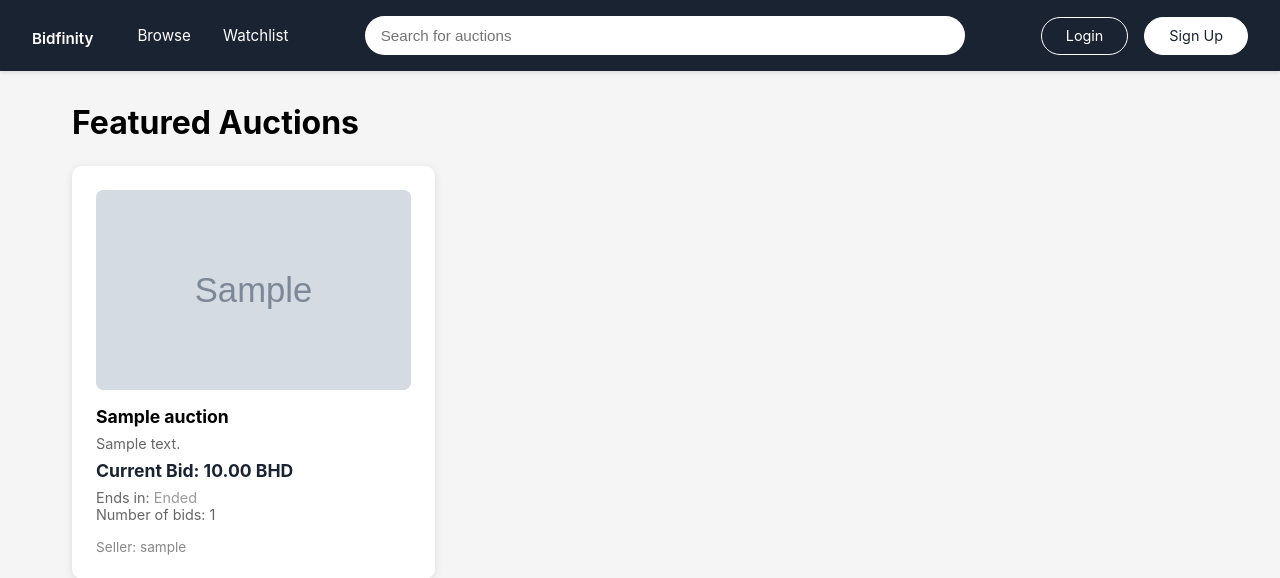
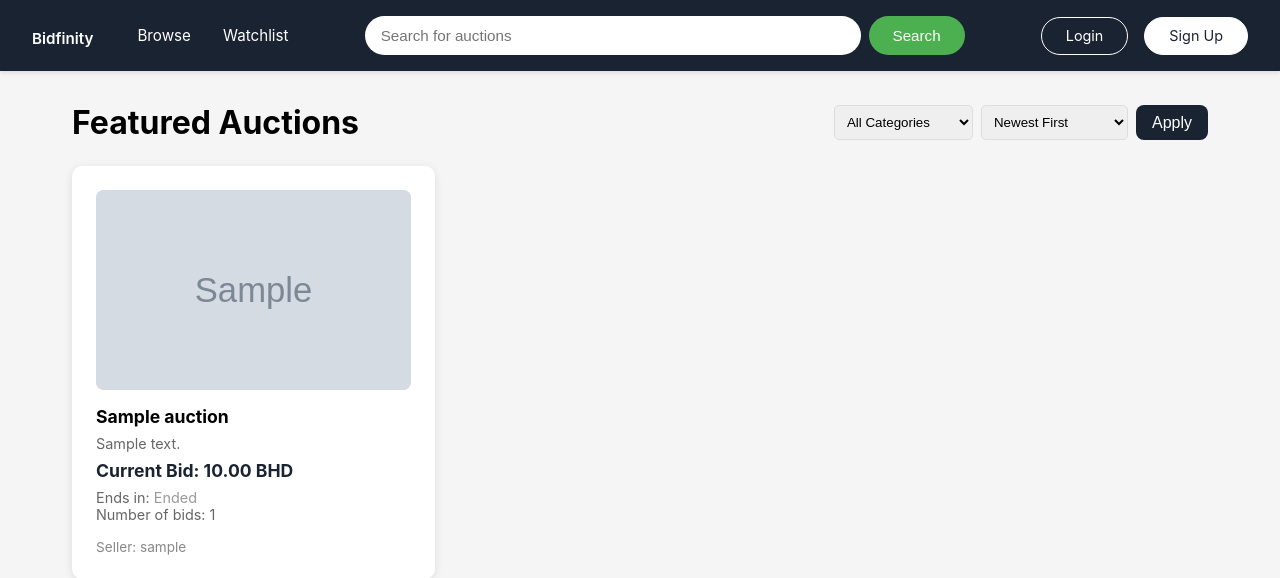
Before and after one commit to ebrahimpoly02/OnlineAuctionSystem, a Django app: page / in a window 1280 px wide. Shown: the top 578 px of the page. Run offline with Django 4.2, Linux system fonts and the light colour scheme; tables that the repository leaves empty hold one stand-in row (values such as "Sample post"); grey boxes marked "Sample" are stand-in pictures.

Commit message:
added search and filtering functionality

```diff
--- a/auctions/forms.py
+++ b/auctions/forms.py
@@ -51,7 +51,7 @@
         required=True
     )
 
-    # Add separate date and time fields for better UX
+    # Add separate date and time fields
     end_date = forms.DateField(
         widget=forms.DateInput(attrs={
             'class': 'form-input',
--- a/auctions/templates/auctions/base.html
+++ b/auctions/templates/auctions/base.html
@@ -69,6 +69,11 @@
             margin: 0 2rem;
         }
 
+        .search-form {
+            display: flex;
+            gap: 0.5rem;
+        }
+
         .search-bar {
             width: 100%;
             padding: 0.7rem 1rem;
@@ -76,6 +81,20 @@
             border: none;
             font-size: 0.95rem;
             background-color: white;
+        }
+
+        .search-btn {
+            padding: 0.7rem 1.5rem;
+            border-radius: 25px;
+            border: none;
+            background-color: #4CAF50;
+            color: white;
+            cursor: pointer;
+            font-size: 0.95rem;
+        }
+
+        .search-btn:hover {
+            background-color: #45a049;
         }
 
         /* Auth Buttons */
@@ -197,7 +216,10 @@
         </div>
 
         <div class="search-container">
-            <input type="text" class="search-bar" placeholder="Search for auctions">
+            <form action="{% url 'index' %}" method="get" class="search-form">
+                <input type="text" name="search" class="search-bar" placeholder="Search for auctions" value="{{ search_query }}">
+                <button type="submit" class="search-btn">Search</button>
+            </form>
         </div>
 
         <div class="auth-buttons">
--- a/auctions/templates/auctions/index.html
+++ b/auctions/templates/auctions/index.html
@@ -4,7 +4,46 @@
 {% block title %}Home - Bidfinity{% endblock %}
 
 {% block content %}
-<h1 style="font-size: 2rem; margin-bottom: 1rem;">Featured Auctions</h1>
+<div style="display: flex; justify-content: space-between; align-items: center; margin-bottom: 1.5rem;">
+    <h1 style="font-size: 2rem; margin: 0;">Featured Auctions</h1>
+
+    <!-- Filters and Sort -->
+    <div style="display: flex; gap: 1rem;">
+        <form method="get" action="{% url 'index' %}" style="display: flex; gap: 0.5rem;">
+            <!-- Preserve search query -->
+            {% if search_query %}
+                <input type="hidden" name="search" value="{{ search_query }}">
+            {% endif %}
+
+            <!-- Category Filter -->
+            <select name="category" style="padding: 0.5rem; border-radius: 5px; border: 1px solid #ddd;">
+                <option value="">All Categories</option>
+                {% for cat in categories %}
+                    <option value="{{ cat.id }}" {% if category_filter == cat.id|stringformat:"s" %}selected{% endif %}>
+                        {{ cat.name }}
+                    </option>
+                {% endfor %}
+            </select>
+
+            <!-- Sort By -->
+            <select name="sort" style="padding: 0.5rem; border-radius: 5px; border: 1px solid #ddd;">
+                <option value="-created_at" {% if sort_by == '-created_at' %}selected{% endif %}>Newest First</option>
+                <option value="ending_soon" {% if sort_by == 'ending_soon' %}selected{% endif %}>Ending Soon</option>
+                <option value="price_low" {% if sort_by == 'price_low' %}selected{% endif %}>Price: Low to High</option>
+                <option value="price_high" {% if sort_by == 'price_high' %}selected{% endif %}>Price: High to Low</option>
+            </select>
+
+            <button type="submit" class="btn" style="padding: 0.5rem 1rem;">Apply</button>
+        </form>
+    </div>
+</div>
+
+{% if search_query %}
+    <p style="color: #666; margin-bottom: 1rem;">
+        Showing results for: <strong>"{{ search_query }}"</strong>
+        <a href="{% url 'index' %}" style="color: #1a2332; margin-left: 0.5rem;">Clear search</a>
+    </p>
+{% endif %}
 
 {% if auctions %}
 <div style="display: grid; grid-template-columns: repeat(auto-fill, minmax(280px, 1fr)); gap: 1.5rem; margin-top: 1.5rem;">
@@ -42,7 +81,13 @@
     {% endfor %}
 </div>
 {% else %}
-<p style="color: #666; margin-top: 2rem;">No active auctions at the moment.</p>
+<p style="color: #666; margin-top: 2rem;">
+    {% if search_query %}
+        No auctions found matching "{{ search_query }}".
+    {% else %}
+        No active auctions at the moment.
+    {% endif %}
+</p>
 {% endif %}
 {% endblock %}
 
--- a/auctions/views.py
+++ b/auctions/views.py
@@ -2,14 +2,44 @@
 from django.contrib.auth import authenticate, login, logout
 from django.contrib import messages
 from django.contrib.auth.decorators import login_required
-from .models import User, Auction, AuctionImage
+from .models import User, Auction, AuctionImage, Category
 from .forms import AuctionForm
 from django.utils import timezone
 from datetime import timedelta, datetime, time
+from django.db.models import Q
 
-# Homepage
+# Homepage with search and filters
 def index(request):
-    auctions = Auction.objects.filter(status='active').order_by('-created_at')[:10]
+    # Get search query and filters from GET parameters
+    search_query = request.GET.get('search', '')
+    category_filter = request.GET.get('category', '')
+    sort_by = request.GET.get('sort', '-created_at')
+
+    # Start with all active auctions
+    auctions = Auction.objects.filter(status='active')
+
+    # Apply search filter
+    if search_query:
+        auctions = auctions.filter(
+            Q(title__icontains=search_query) |
+            Q(description__icontains=search_query)
+        )
+
+    # Apply category filter
+    if category_filter:
+        auctions = auctions.filter(category_id=category_filter)
+
+    # Apply sorting
+    if sort_by == 'price_low':
+        auctions = auctions.order_by('current_price')
+    elif sort_by == 'price_high':
+        auctions = auctions.order_by('-current_price')
+    elif sort_by == 'ending_soon':
+        auctions = auctions.order_by('end_time')
+    else:  # default: newest first
+        auctions = auctions.order_by('-created_at')
+
+    auctions = auctions[:50]  # Limit to 50 results
 
     # Add bid count and time remaining for each auction
     for auction in auctions:
@@ -32,8 +62,15 @@
         else:
             auction.time_remaining = "Ended"
 
+    # Get all categories for filter dropdown
+    categories = Category.objects.all()
+
     context = {
-        'auctions': auctions
+        'auctions': auctions,
+        'categories': categories,
+        'search_query': search_query,
+        'category_filter': category_filter,
+        'sort_by': sort_by,
     }
     return render(request, 'auctions/index.html', context)
 
```
